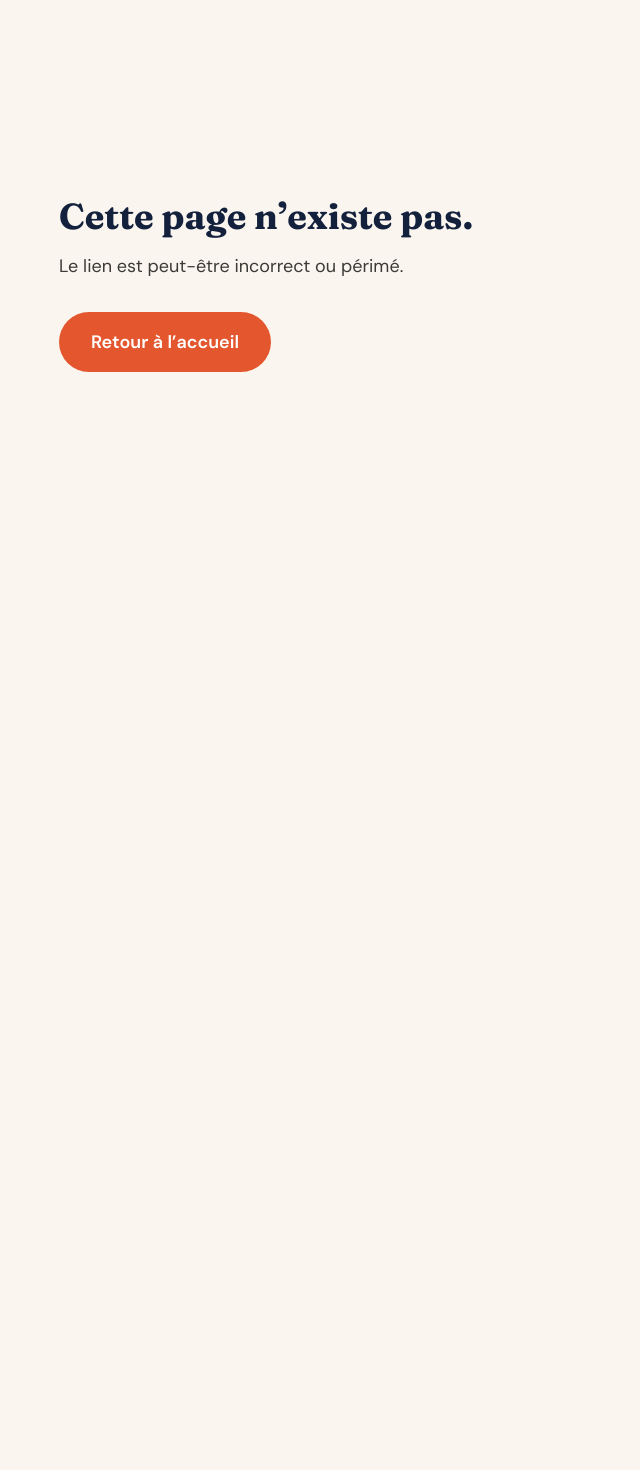
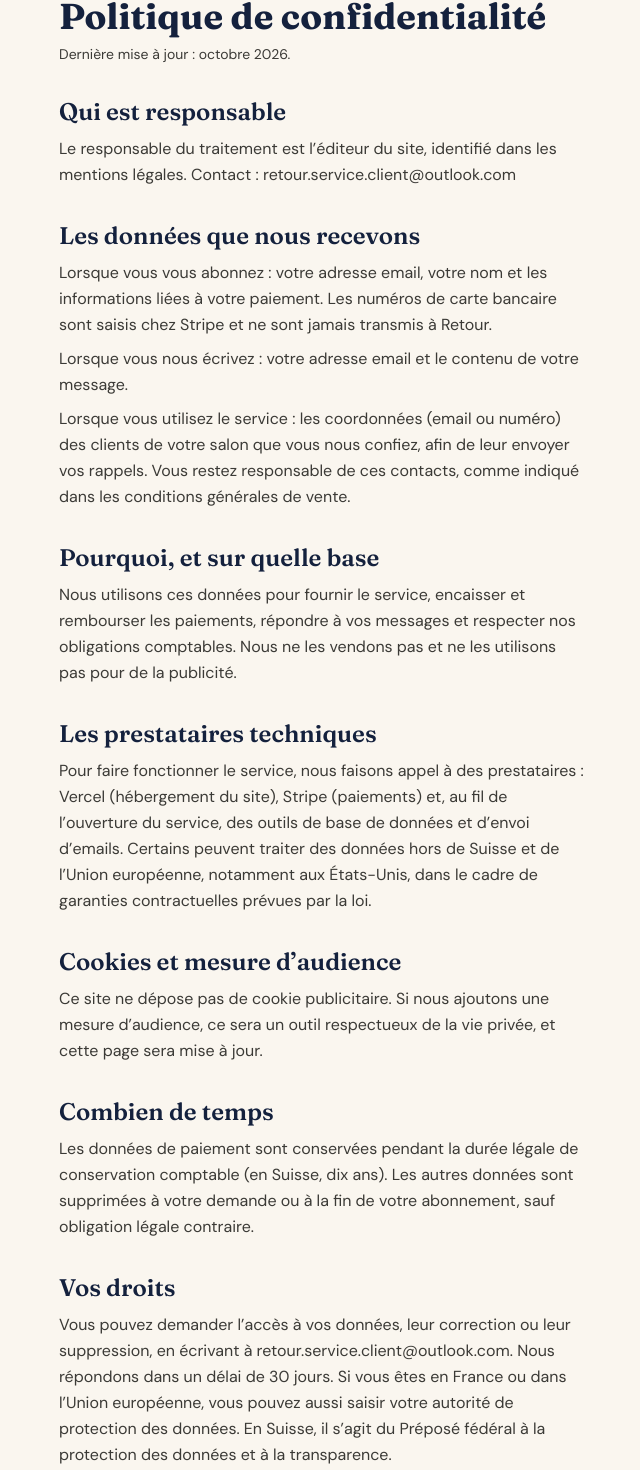
Before and after one commit to zoelba-alt/retour, a Next.js app: page /confidentialite in a window 1280 px wide. Before the commit this address had no page. Shown: the part 116-1586 px from the top of the page, without its empty margins (317-957 px from the left). Before the commit the page ends 800 px from the top, so only its background shows below. Built offline with nearby package versions, Linux system fonts and the light colour scheme.

Commit message:
Create page.tsx

```diff
--- /dev/null
+++ b/app/confidentialite/page.tsx
@@ -0,0 +1,93 @@
+import Link from "next/link";
+
+export const metadata = { title: "Politique de confidentialité | Retour" };
+
+const h2 = "mt-8 font-titre text-2xl font-semibold text-nuit";
+const p = "mt-2 leading-relaxed";
+
+export default function Confidentialite() {
+  return (
+    <main className="mx-auto max-w-xl px-6 py-12">
+      <Link href="/" className="font-titre text-2xl font-semibold text-brique">
+        Retour
+      </Link>
+      <h1 className="mt-8 font-titre text-4xl font-bold text-nuit">
+        Politique de confidentialité
+      </h1>
+      <p className="mt-2 text-sm">Dernière mise à jour : octobre 2026.</p>
+
+      <h2 className={h2}>Qui est responsable</h2>
+      <p className={p}>
+        Le responsable du traitement est l’éditeur du site, identifié dans les
+        mentions légales. Contact : retour.service.client@outlook.com
+      </p>
+
+      <h2 className={h2}>Les données que nous recevons</h2>
+      <p className={p}>
+        Lorsque vous vous abonnez : votre adresse email, votre nom et les
+        informations liées à votre paiement. Les numéros de carte bancaire sont
+        saisis chez Stripe et ne sont jamais transmis à Retour.
+      </p>
+      <p className={p}>
+        Lorsque vous nous écrivez : votre adresse email et le contenu de votre
+        message.
+      </p>
+      <p className={p}>
+        Lorsque vous utilisez le service : les coordonnées (email ou numéro) des
+        clients de votre salon que vous nous confiez, afin de leur envoyer vos
+        rappels. Vous restez responsable de ces contacts, comme indiqué dans
+        les conditions générales de vente.
+      </p>
+
+      <h2 className={h2}>Pourquoi, et sur quelle base</h2>
+      <p className={p}>
+        Nous utilisons ces données pour fournir le service, encaisser et
+        rembourser les paiements, répondre à vos messages et respecter nos
+        obligations comptables. Nous ne les vendons pas et ne les utilisons pas
+        pour de la publicité.
+      </p>
+
+      <h2 className={h2}>Les prestataires techniques</h2>
+      <p className={p}>
+        Pour faire fonctionner le service, nous faisons appel à des
+        prestataires : Vercel (hébergement du site), Stripe (paiements) et, au
+        fil de l’ouverture du service, des outils de base de données et d’envoi
+        d’emails. Certains peuvent traiter des données hors de Suisse et de
+        l’Union européenne, notamment aux États-Unis, dans le cadre de
+        garanties contractuelles prévues par la loi.
+      </p>
+
+      <h2 className={h2}>Cookies et mesure d’audience</h2>
+      <p className={p}>
+        Ce site ne dépose pas de cookie publicitaire. Si nous ajoutons une
+        mesure d’audience, ce sera un outil respectueux de la vie privée, et
+        cette page sera mise à jour.
+      </p>
+
+      <h2 className={h2}>Combien de temps</h2>
+      <p className={p}>
+        Les données de paiement sont conservées pendant la durée légale de
+        conservation comptable (en Suisse, dix ans). Les autres données sont
+        supprimées à votre demande ou à la fin de votre abonnement, sauf
+        obligation légale contraire.
+      </p>
+
+      <h2 className={h2}>Vos droits</h2>
+      <p className={p}>
+        Vous pouvez demander l’accès à vos données, leur correction ou leur
+        suppression, en écrivant à retour.service.client@outlook.com. Nous
+        répondons dans un délai de 30 jours. Si vous êtes en France ou dans
+        l’Union européenne, vous pouvez aussi saisir votre autorité de
+        protection des données. En Suisse, il s’agit du Préposé fédéral à la
+        protection des données et à la transparence.
+      </p>
+
+      <Link
+        href="/"
+        className="mt-10 inline-block rounded-full bg-brique px-8 py-4 text-lg font-semibold text-white"
+      >
+        Retour à l’accueil
+      </Link>
+    </main>
+  );
+}
```
